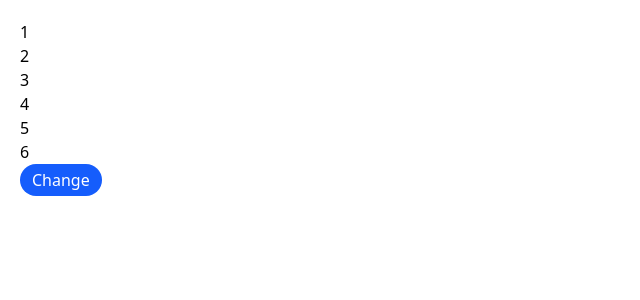
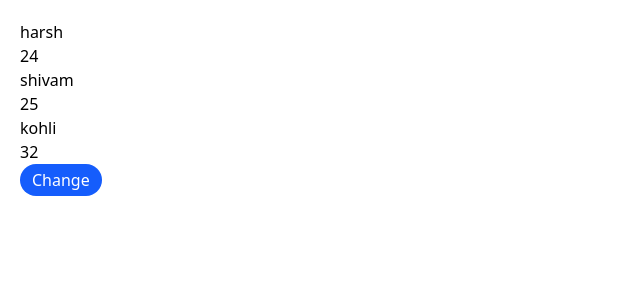
Before and after one commit to YashaswiChahande/React, a React (Vite) app in the folder reactbasic/: page / in a window 1280 px wide. Shown: the top 300 px of the page, without its empty margins (0-640 px from the left). Built offline with nearby package versions, Linux system fonts and the light colour scheme.

Commit message:
useState array addition

```diff
--- a/reactbasic/src/App.jsx
+++ b/reactbasic/src/App.jsx
@@ -2,12 +2,17 @@ import React, { useState } from "react";
 
 
 function App (){
-  const [val, setVal] = useState([1,2,3,4,5,6]);
+  const [val, setVal] = useState([{name:"harsh", age:24}, {name: "shivam", age:25}, {name: "kohli", age:32}]);
 
   return (
     <div className="p-5">
-      {val.map(item => <h1>{item}</h1>)}
-      <button onClick={()=>setVal(() => val.filter((item,index) => index != 2))} className= 'px-3 py-1  bg-blue-600 rounded-full text-white'>Change </button>
+      {val.map(item => (
+        <div>
+          <h1>{item.name}</h1>
+          <h1>{item.age}</h1>
+      </div>
+    ))}
+      <button onClick={()=>setVal(() => val.map(item => item.name === "shivam" ? ({name: "shivam", age:26}): item))} className= 'px-3 py-1  bg-blue-600 rounded-full text-white'>Change </button>
     </div>
   )
 }
```
